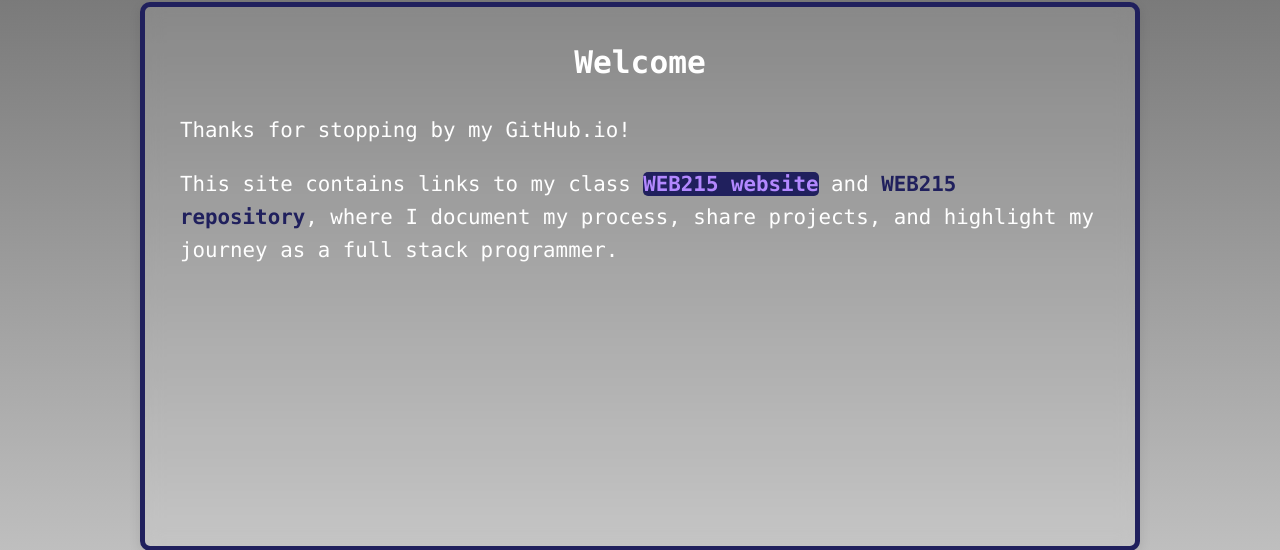
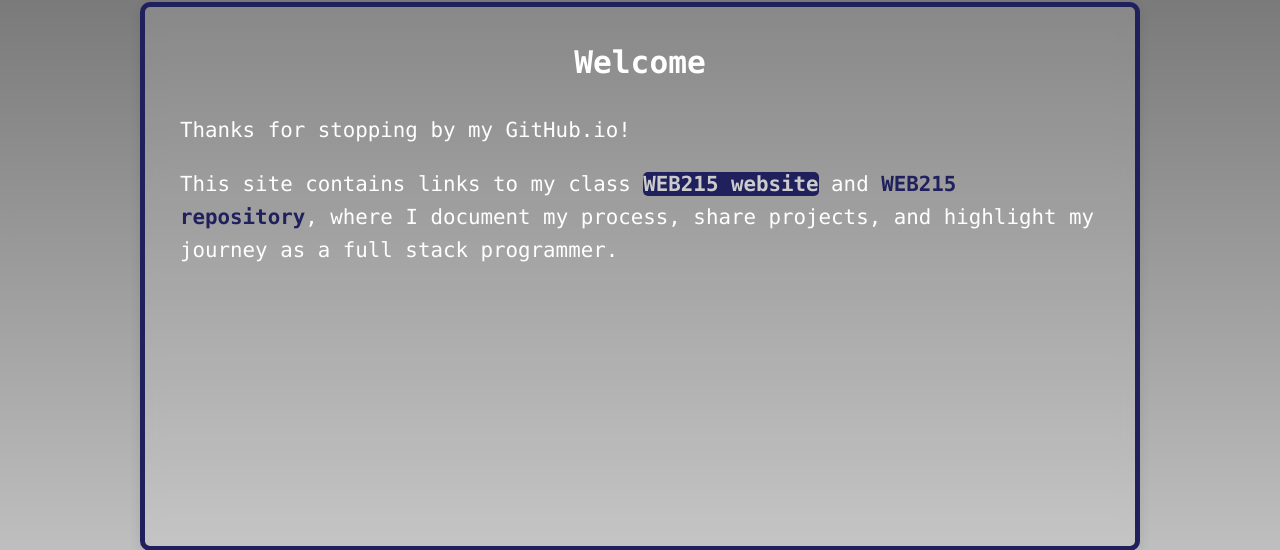
Before and after one commit to KenLWabibi/KenLWabibi.github.io, a PHP site: page / in a window 1280 px wide, with the pointer over the restyled element. Shown: the part 163-713 px from the top of the page. Run offline with PHP 8.4, Linux system fonts and the light colour scheme.

Commit message:
Update github.css
updated the hover link color.

```diff
--- a/styles/github.css
+++ b/styles/github.css
@@ -106,7 +106,7 @@ a {
     font-weight: bolder;
 }
 a:hover {
-	color: #B388FF;
+	color: #ccc;
     background-color: #20205d;
     border-radius: 5px;
 }
```
